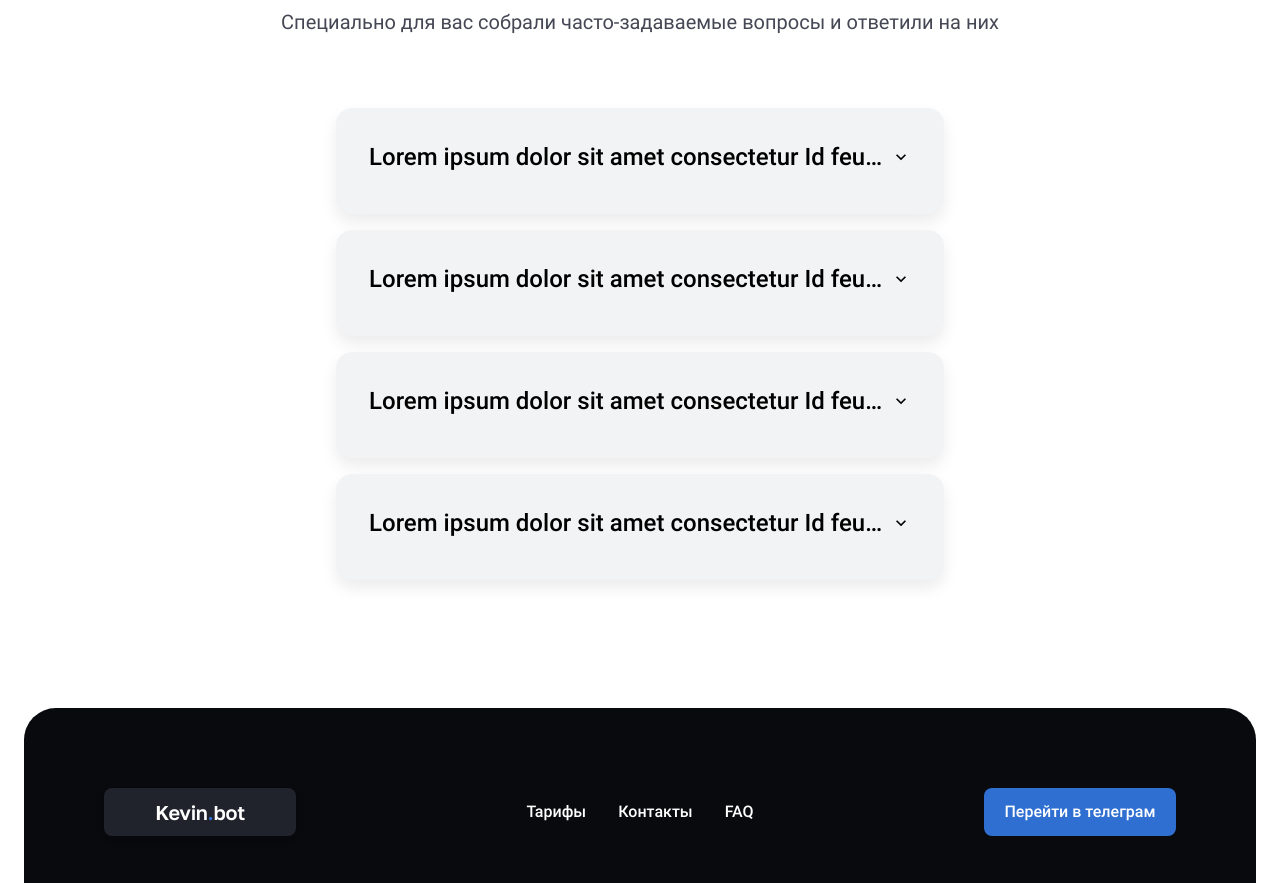
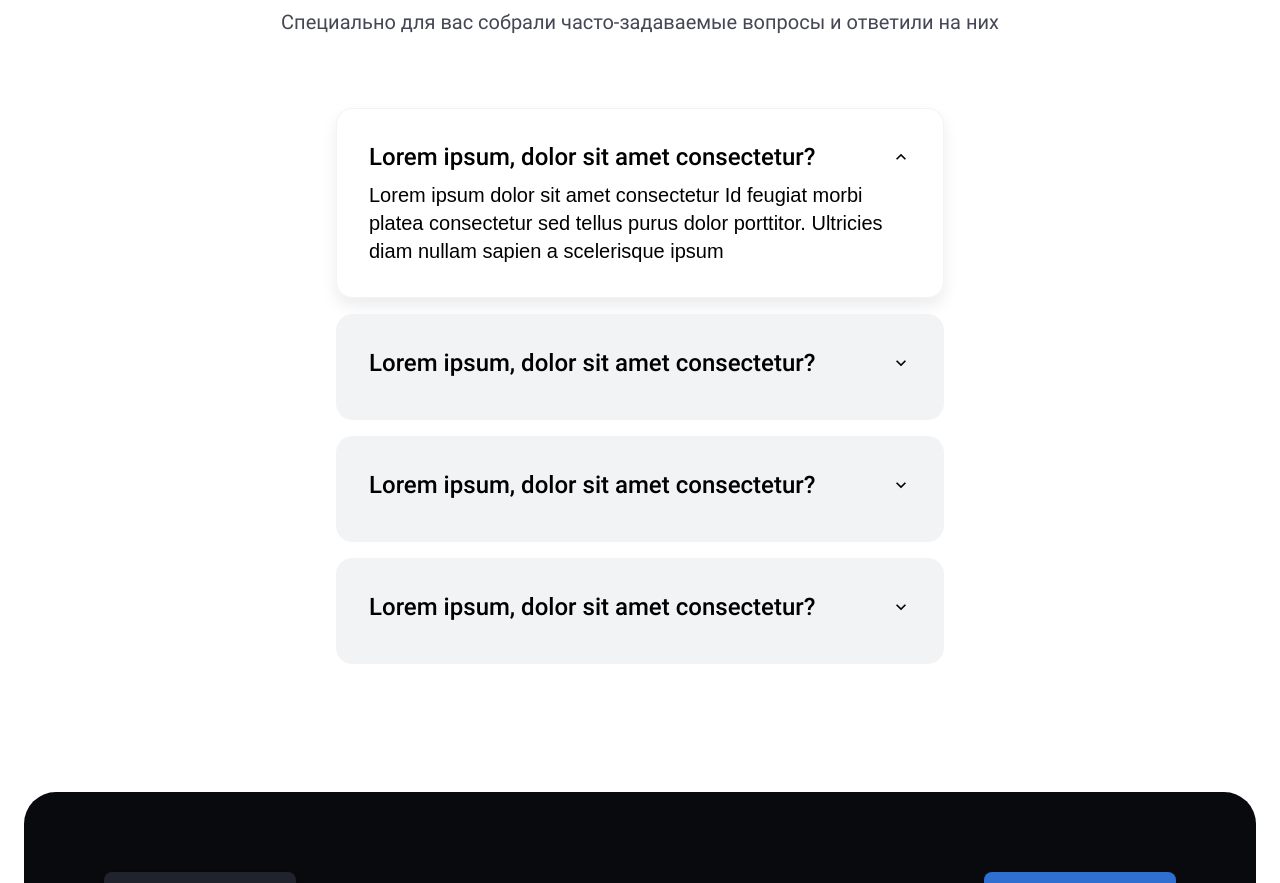
Before and after one commit to n1ckwhite/Kevin, a Next.js app: page / in a window 1280 px wide. Shown: the part 4096-4979 px from the top of the page. Built offline with nearby package versions, Linux system fonts and the light colour scheme.

Commit message:
fix(main): Правка Faq

```diff
--- a/src/app/components/Faq/Faq.tsx
+++ b/src/app/components/Faq/Faq.tsx
@@ -18,7 +18,11 @@ export const Faq: FC = () => (
     <ul className={s.accordion__section}>
       {ACCORDIONS.map((accordion) => (
         <li key={accordion.id}>
-          <Accordion text={accordion.text} title={accordion.title} />
+          <Accordion
+            id={accordion.id}
+            text={accordion.text}
+            title={accordion.title}
+          />
         </li>
       ))}
     </ul>
--- a/src/app/components/Faq/components/Accordion/Accordion.module.css
+++ b/src/app/components/Faq/components/Accordion/Accordion.module.css
@@ -10,7 +10,6 @@
   width: clamp(96px, 608px, 608px);
   padding: 32px;
   border-radius: 16px;
-  box-shadow: 0 8px 16px 0 #090A0E14;
   border: 1px solid #F2F3F4;
   transition: .2s;
 }
@@ -22,8 +21,11 @@
   width: clamp(320px, 608px, 608px);
   padding: 32px;
   border-radius: 16px;
+}
+
+.card__shadow {
   box-shadow: 0 8px 16px 0 #090A0E14;
-  border: 1px solid #F2F3F4;
+
 }
 
 .title__card {
--- a/src/app/components/Faq/components/Accordion/Accordion.tsx
+++ b/src/app/components/Faq/components/Accordion/Accordion.tsx
@@ -1,6 +1,6 @@
 "use client"
 
-import { FC, useState } from "react"
+import { FC, useEffect, useState } from "react"
 import cn from "classnames"
 
 import { Icon } from "@/app/components/Icon"
@@ -10,21 +10,45 @@ import s from "./Accordion.module.css"
 interface IAccordion {
   title: string;
   text: string;
+  id: number;
 }
 
-export const Accordion: FC<IAccordion> = ({ title, text }) => {
+export const Accordion: FC<IAccordion> = ({ title, text, id }) => {
   const [isActive, setIsActive] = useState(false)
 
+  useEffect(() => {
+    if (id === 1) {
+      setIsActive(true)
+    }
+  }, [id])
+
   return (
-    <button className={s.section} onClick={() => setIsActive(!isActive)}>
-      <div className={cn(s.card, !isActive && s.card__default)}>
+    <button
+      className={s.section}
+      onClick={() => setIsActive(!isActive)}
+    >
+      <div className={cn(
+        s.card,
+        isActive
+          ? s.card__shadow
+          : s.card__default,
+      )}
+      >
         <div className={s.title__card}>
-          <p className={s.card__title_text}>{text}</p>
-          <div className={cn(s.card__icon, isActive && s.card__icon_active)}>
+          <p className={s.card__title_text}>{title}</p>
+          <div className={cn(
+            s.card__icon,
+            isActive && s.card__icon_active,
+          )}
+          >
             <Icon name="chevron_down" />
           </div>
         </div>
-        <p className={cn(s.body__card, isActive && s.body__card_active)}>
+        <p className={cn(
+          s.body__card,
+          isActive && s.body__card_active,
+        )}
+        >
           {text}
         </p>
       </div>
--- a/src/constans/index.ts
+++ b/src/constans/index.ts
@@ -29,22 +29,30 @@ export const CARDS = [
 export const ACCORDIONS = [
   {
     id: 1,
-    text: "Lorem ipsum dolor sit amet consectetur Id feugiat morbi platea consectetur sed tellus purus dolor porttitor. Ultricies diam nullam sapien a scelerisque ipsum",
+    text: "Lorem ipsum dolor sit amet consectetur "
+      + "Id feugiat morbi platea consectetur sed tellus purus dolor porttitor."
+      + " Ultricies diam nullam sapien a scelerisque ipsum",
     title: "Lorem ipsum, dolor sit amet consectetur?",
   },
   {
     id: 2,
-    text: "Lorem ipsum dolor sit amet consectetur Id feugiat morbi platea consectetur sed tellus purus dolor porttitor. Ultricies diam nullam sapien a scelerisque ipsum",
+    text: "Lorem ipsum dolor sit amet consectetur "
+      + "Id feugiat morbi platea consectetur sed tellus purus dolor porttitor."
+      + " Ultricies diam nullam sapien a scelerisque ipsum",
     title: "Lorem ipsum, dolor sit amet consectetur?",
   },
   {
     id: 3,
-    text: "Lorem ipsum dolor sit amet consectetur Id feugiat morbi platea consectetur sed tellus purus dolor porttitor. Ultricies diam nullam sapien a scelerisque ipsum",
+    text: "Lorem ipsum dolor sit amet consectetur "
+      + "Id feugiat morbi platea consectetur sed tellus purus dolor porttitor."
+      + " Ultricies diam nullam sapien a scelerisque ipsum",
     title: "Lorem ipsum, dolor sit amet consectetur?",
   },
   {
     id: 4,
-    text: "Lorem ipsum dolor sit amet consectetur Id feugiat morbi platea consectetur sed tellus purus dolor porttitor. Ultricies diam nullam sapien a scelerisque ipsum",
+    text: "Lorem ipsum dolor sit amet consectetur "
+      + "Id feugiat morbi platea consectetur sed tellus purus dolor porttitor."
+      + " Ultricies diam nullam sapien a scelerisque ipsum",
     title: "Lorem ipsum, dolor sit amet consectetur?",
   },
-];
+]
```
